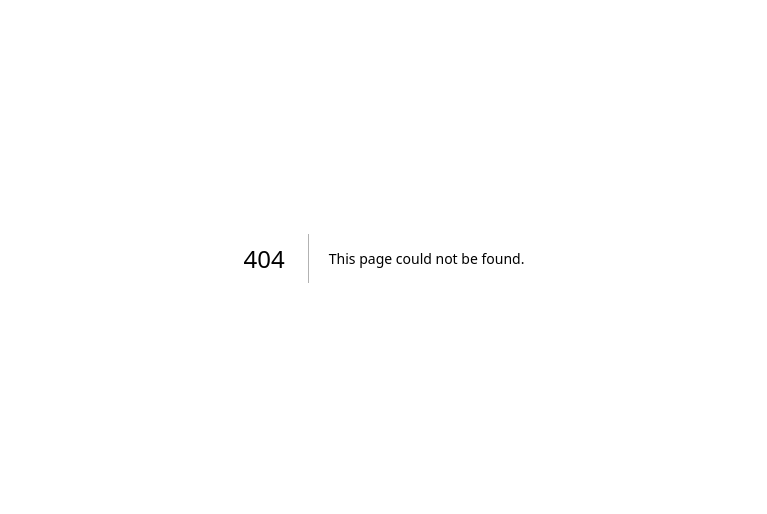
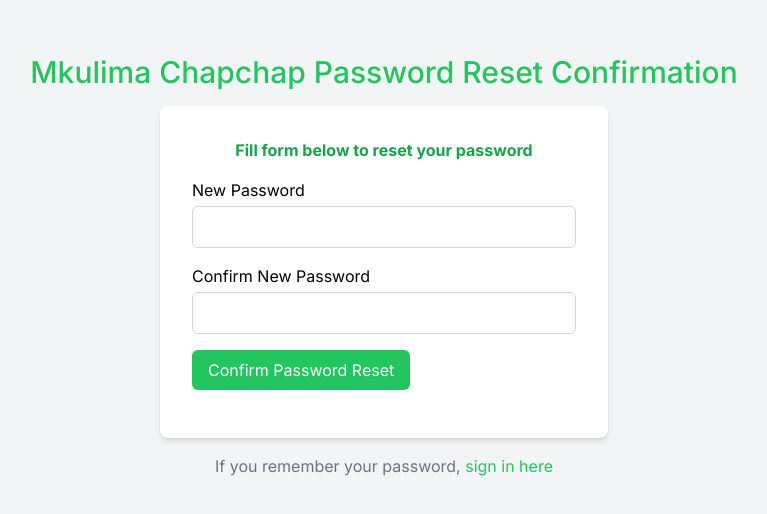
Before and after one commit to dannytipeez/Mkulima-ChapChap, a Next.js app: page /password/reset/confirm/1/1 in a window 1280 px wide. Before the commit this address had no page. Shown: the part 142-656 px from the top of the page, without its empty margins (256-1023 px from the left). Built offline with nearby package versions, Linux system fonts and the light colour scheme.

Commit message:
added password reset-with success page

```diff
--- /dev/null
+++ b/src/app/password-reset-success/page.js
@@ -0,0 +1,20 @@
+import React from 'react'
+
+function PasswordResetSuccess() {
+    return (
+        <div className='flex flex-col justify-center min-h-screen bg-gray-100'>
+            <div className='py-4 text-3xl font-medium text-center text-green-500'>Password Reset Successful!</div>
+            <p className='p-24 text-center'>You have successfully changed your password.</p>
+            <div className="mt-4 text-center text-gray-500">
+                Use your new password to login here,&nbsp;
+                <a href="/login" className="text-green-500 hover:underline ">
+                    sign in here
+                </a>
+            </div>
+
+        </div>
+
+    )
+}
+
+export default PasswordResetSuccess
--- /dev/null
+++ b/src/app/password/reset/confirm/[uid]/[token]/page.js
@@ -0,0 +1,124 @@
+'use client';
+
+import { useState } from 'react';
+import { useDispatch } from 'react-redux';
+import { resetPasswordConfirm } from '@/redux/features/auth-Slice';
+import { useRouter } from 'next/navigation';
+import { useParams } from 'next/navigation'
+
+export default function PasswordResetConfirm() {
+    const dispatch = useDispatch();
+    const router = useRouter();
+    const params = useParams()
+
+    const [formData, setFormData] = useState({
+        new_password: '',
+        re_new_password: '',
+    });
+
+    const { new_password, re_new_password } = formData;
+
+    const [errors, setErrors] = useState({});
+
+    const handleInputChange = (e) => {
+        const { name, value } = e.target;
+        setFormData({ ...formData, [name]: value });
+    };
+
+    const handleSubmit = async (e) => {
+        e.preventDefault();
+        const uid = params.uid;
+        const token = params.token;
+        try {
+            // Check if passwords match
+            if (new_password !== re_new_password) {
+                setErrors({ ...errors, passwordMatch: "Passwords do not match." });
+                return;
+            }
+
+            await dispatch(resetPasswordConfirm({ uid, token, new_password, re_new_password })).unwrap();
+
+            console.log("Password reset successful");
+            console.log(formData);
+            // Redirect to a page indicating that the password reset was successful
+            router.push('/password-reset-success');
+        } catch (error) {
+            console.error("Error occurred when confirming password reset:", error);
+            setErrors({ ...errors, passwordResetConfirm: "Failed to confirm password reset. Please try again later." });
+        }
+    };
+
+    return (
+        <div className='flex flex-col justify-center min-h-screen bg-gray-100'>
+            <div className='py-4 text-3xl font-medium text-center text-green-500'>Mkulima Chapchap Password Reset Confirmation</div>
+            <div className="flex items-center justify-center">
+                <div className="w-full max-w-md p-8 bg-white rounded-lg shadow-md">
+                    <h2 className="mb-4 font-bold text-center text-green-600">Fill form below to reset your password</h2>
+                    <form onSubmit={handleSubmit}>
+                        {errors.passwordMatch && (
+                            <p className="p-2 mt-1 text-red-500">{errors.passwordMatch}</p>
+                        )}
+                        {errors.passwordResetConfirm && (
+                            <p className="p-2 mt-1 text-red-500">{errors.passwordResetConfirm}</p>
+                        )}
+
+                        {/* New Password Input */}
+                        <div className="mb-4">
+                            <label htmlFor="new_password" className="block mb-1 text-black">
+                                New Password
+                            </label>
+                            <input
+                                type="password"
+                                id="new_password"
+                                name="new_password"
+                                required
+                                value={new_password}
+                                onChange={handleInputChange}
+                                className={`w-full border ${errors.new_password ? 'border-red-500' : 'border-gray-300'
+                                    } rounded-md p-2 text-gray-500`}
+                            />
+                            {errors.new_password && (
+                                <p className="mt-1 text-red-500">{errors.new_password}</p>
+                            )}
+                        </div>
+
+                        {/* Confirm New Password Input */}
+                        <div className="mb-4">
+                            <label htmlFor="re_new_password" className="block mb-1 text-black">
+                                Confirm New Password
+                            </label>
+                            <input
+                                type="password"
+                                id="re_new_password"
+                                name="re_new_password"
+                                required
+                                value={re_new_password}
+                                onChange={handleInputChange}
+                                className={`w-full border ${errors.re_new_password ? 'border-red-500' : 'border-gray-300'
+                                    } rounded-md p-2 text-gray-500`}
+                            />
+                            {errors.re_new_password && (
+                                <p className="mt-1 text-red-500">{errors.re_new_password}</p>
+                            )}
+                        </div>
+
+                        <div className="mb-4">
+                            <button
+                                type="submit"
+                                className="px-4 py-2 text-white transition duration-300 bg-green-500 rounded-md hover:bg-green-600"
+                            >
+                                Confirm Password Reset
+                            </button>
+                        </div>
+                    </form>
+                </div>
+            </div>
+            <div className="mt-4 text-center text-gray-500">
+                If you remember your password,&nbsp;
+                <a href="/login" className="text-green-500 hover:underline ">
+                    sign in here
+                </a>
+            </div>
+        </div>
+    );
+}
--- /dev/null
+++ b/src/app/reset/page.js
@@ -0,0 +1,90 @@
+'use client';
+
+import { useState } from 'react';
+import { useDispatch } from 'react-redux';
+import { resetPassword } from '@/redux/features/auth-Slice';
+import { useRouter } from 'next/navigation';
+
+export default function PasswordResetRequest() {
+    const dispatch = useDispatch();
+    const router = useRouter();
+
+    const [formData, setFormData] = useState({
+        email: '',
+    });
+
+    const { email } = formData;
+
+    const [errors, setErrors] = useState({});
+
+    const handleInputChange = (e) => {
+        const { name, value } = e.target;
+        setFormData({ ...formData, [name]: value });
+    };
+
+    const handleSubmit = async (e) => {
+        e.preventDefault();
+        try {
+            await dispatch(resetPassword({ email })).unwrap();
+
+            console.log("Password reset email sent. Check your email for instructions.");
+            console.log(formData);
+            // Redirect to a page indicating that an email has been sent for password reset
+            router.push('/login');
+        } catch (error) {
+            console.error("Error occurred when requesting password reset:", error);
+            setErrors({ ...errors, passwordReset: "Failed to request password reset. Please try again later." });
+        }
+    };
+
+    return (
+        <div className='bg-gray-100 min-h-screen flex flex-col justify-center'>
+            <div className='text-3xl font-medium text-green-500 text-center py-4'>Mkulima Chapchap Password Reset Form</div>
+            <div className="flex items-center justify-center">
+                <div className="bg-white p-8 rounded-lg shadow-md w-full max-w-md">
+                    <h2 className="font-bold text-center mb-4 text-green-600">Enter Your Email to Request Password Reset:</h2>
+                    <form onSubmit={handleSubmit}>
+                        {errors.passwordReset && (
+                            <p className="text-red-500 mt-1 p-2">{errors.passwordReset}</p>
+                        )}
+
+                        {/* Email Input */}
+                        <div className="mb-4">
+                            <label htmlFor="email" className="block mb-1 text-black">
+                                Email
+                            </label>
+                            <input
+                                type="email"
+                                id="email"
+                                name="email"
+                                required
+                                value={email}
+                                onChange={handleInputChange}
+                                className={`w-full border ${errors.email ? 'border-red-500' : 'border-gray-300'
+                                    } rounded-md p-2 text-gray-500`}
+                            />
+                            {errors.email && (
+                                <p className="text-red-500 mt-1">{errors.email}</p>
+                            )}
+                        </div>
+
+                        <div className="mb-4">
+                            <button
+                                type="submit"
+                                className="bg-green-500 text-white py-2 px-4 rounded-md hover:bg-blue-600 transition duration-300"
+                            >
+                                Request Password Reset
+                            </button>
+                        </div>
+                    </form>
+                </div>
+            </div>
+            <div className="text-center mt-4 text-gray-500">
+                If you remember your password,&nbsp;
+                <a href="/login" className="text-green-500 hover:underline ">
+                    sign in here
+                </a>
+            </div>
+        </div>
+    );
+}
```
